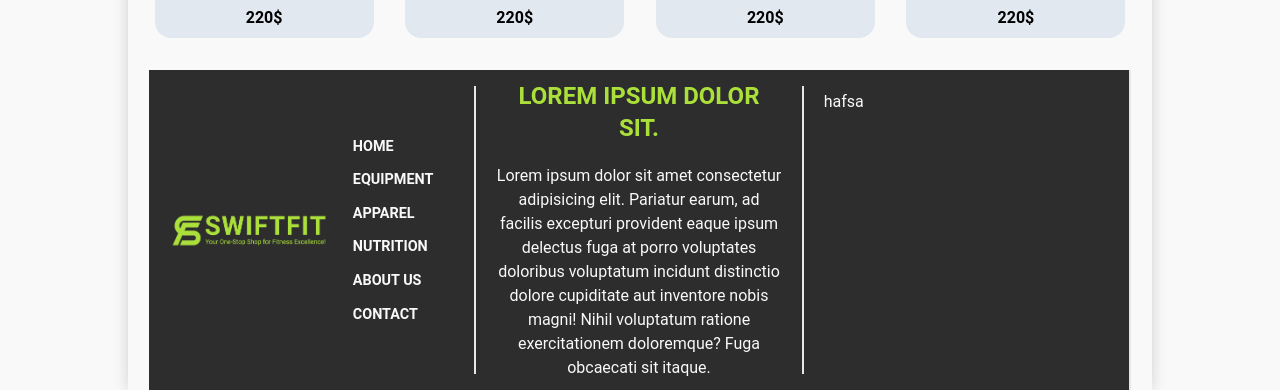
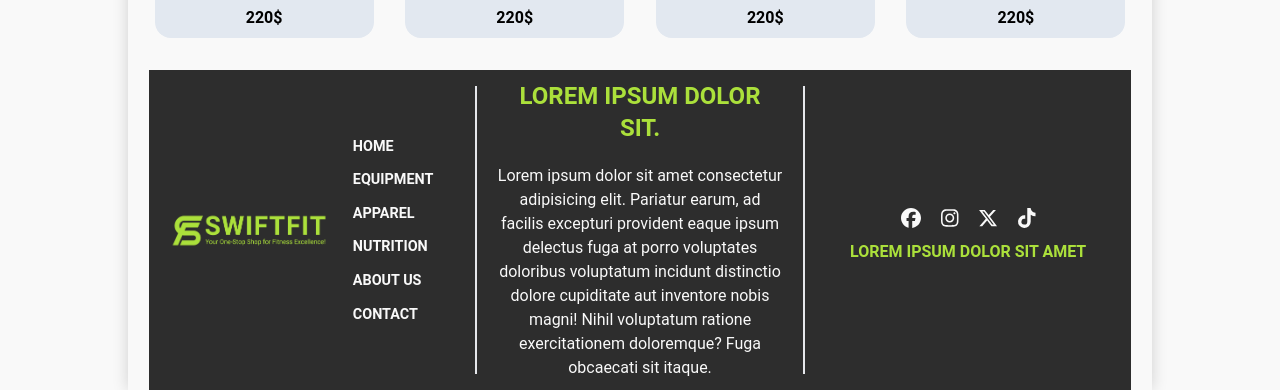
Before and after one commit to laamyry/SwiftFit, a React (Create React App) app: page / in a window 1280 px wide. Shown: the part 1257-1647 px from the top of the page. Built offline with nearby package versions, Linux system fonts and the light colour scheme.

Commit message:
complet footer

```diff
--- a/public/index.html
+++ b/public/index.html
@@ -2,7 +2,7 @@
 <html lang="en">
   <head>
     <meta charset="utf-8" />
-    <link rel="icon" href="%PUBLIC_URL%/favicon.ico" />
+    <link rel="icon" href="%PUBLIC_URL%/SwiftFit-icon.png" />
     <meta name="viewport" content="width=device-width, initial-scale=1" />
     <meta name="theme-color" content="#000000" />
     <meta
@@ -24,7 +24,7 @@
       work correctly both with client-side routing and a non-root public URL.
       Learn how to configure a non-root public URL by running `npm run build`.
     -->
-    <title>React App</title>
+    <title>SwiftFit</title>
   </head>
   <body>
     <noscript>You need to enable JavaScript to run this app.</noscript>
--- a/src/components/Footer.js
+++ b/src/components/Footer.js
@@ -1,5 +1,12 @@
 import React from "react";
 import logo from "../Assets/SwiftFit-lighter.png";
+import { FontAwesomeIcon } from "@fortawesome/react-fontawesome";
+import {
+  faFacebook,
+  faInstagram,
+  faTiktok,
+  faXTwitter,
+} from "@fortawesome/free-brands-svg-icons";
 export default function Footer() {
   return (
     <div>
@@ -31,7 +38,6 @@ export default function Footer() {
                 <a href="/contact">Contact</a>
               </li>
             </ul>
-
           </div>
           <div className="flex self-center py-2 h-[90%] border-r-2" />
           <div className="flex flex-1 p-5 h-full self-center text-center">
@@ -52,8 +58,38 @@ export default function Footer() {
             </div>
           </div>
           <div className="flex self-center py-2 h-[90%] border-r-2" />
-          <div className="flex-1 p-5">hafsa</div>
-          <div className=" border-r-2" />
+          <div className="flex-1 p-5 self-center">
+            <div className="h-full">
+              <ul className="flex justify-center gap-5 m-3 text-xl">
+                <li>
+                  <a href="#facebook">
+                    <FontAwesomeIcon icon={faFacebook} />
+                  </a>
+                </li>
+                <li>
+                  <a href="#Instagram">
+                    <FontAwesomeIcon icon={faInstagram} />
+                  </a>
+                </li>
+                <li>
+                  <a href="#Twitter">
+                    <FontAwesomeIcon icon={faXTwitter} />
+                  </a>
+                </li>
+                <li>
+                  <a href="#Tiktok">
+                    <FontAwesomeIcon icon={faTiktok} />
+                  </a>
+                </li>
+              </ul>
+              <div className="flex justify-center self-center">
+              <h1 className="uppercase font-semibold text-[var(--second-color)]">
+                Lorem ipsum dolor sit amet
+              </h1>
+            </div>
+            </div>
+
+          </div>
         </div>
       </footer>
     </div>
```
Also changed, not shown: public/SwiftFit-icon.png (added), 1 other file (tests, documents, lock files or other folders).
